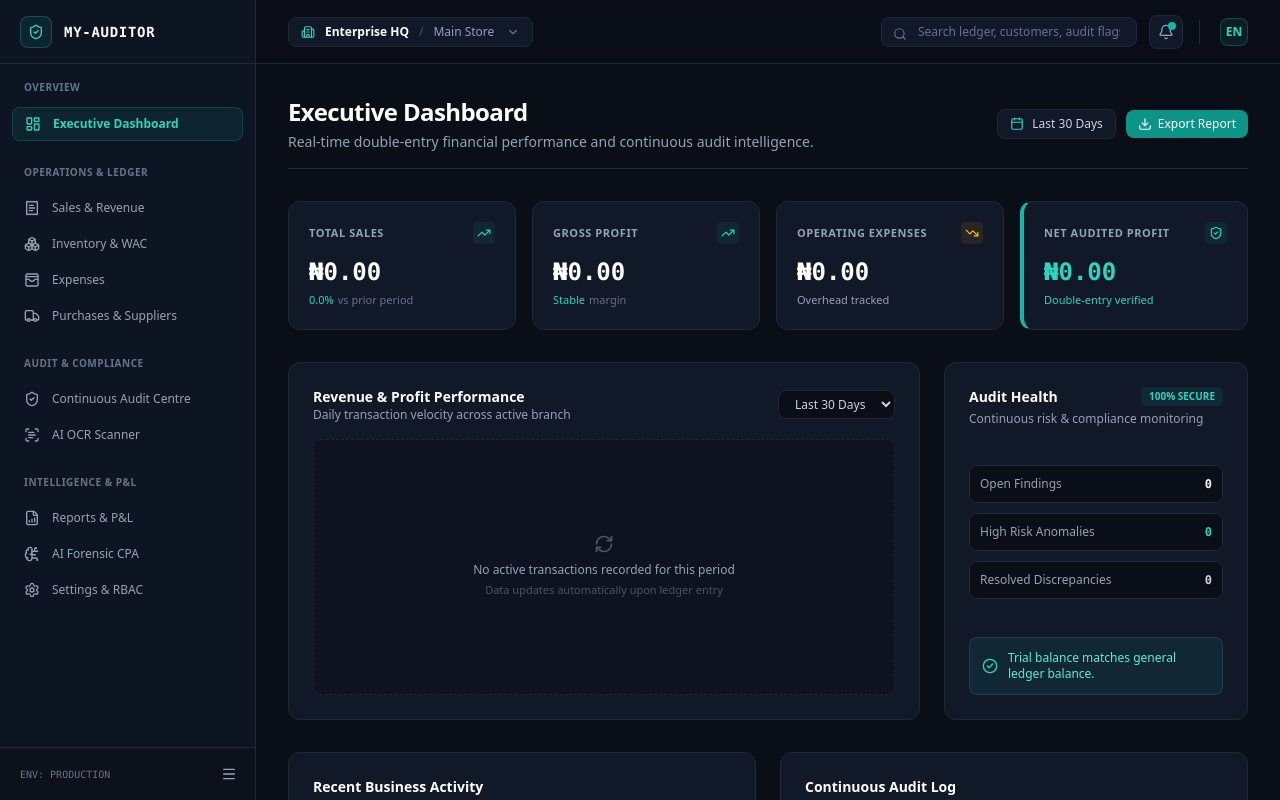
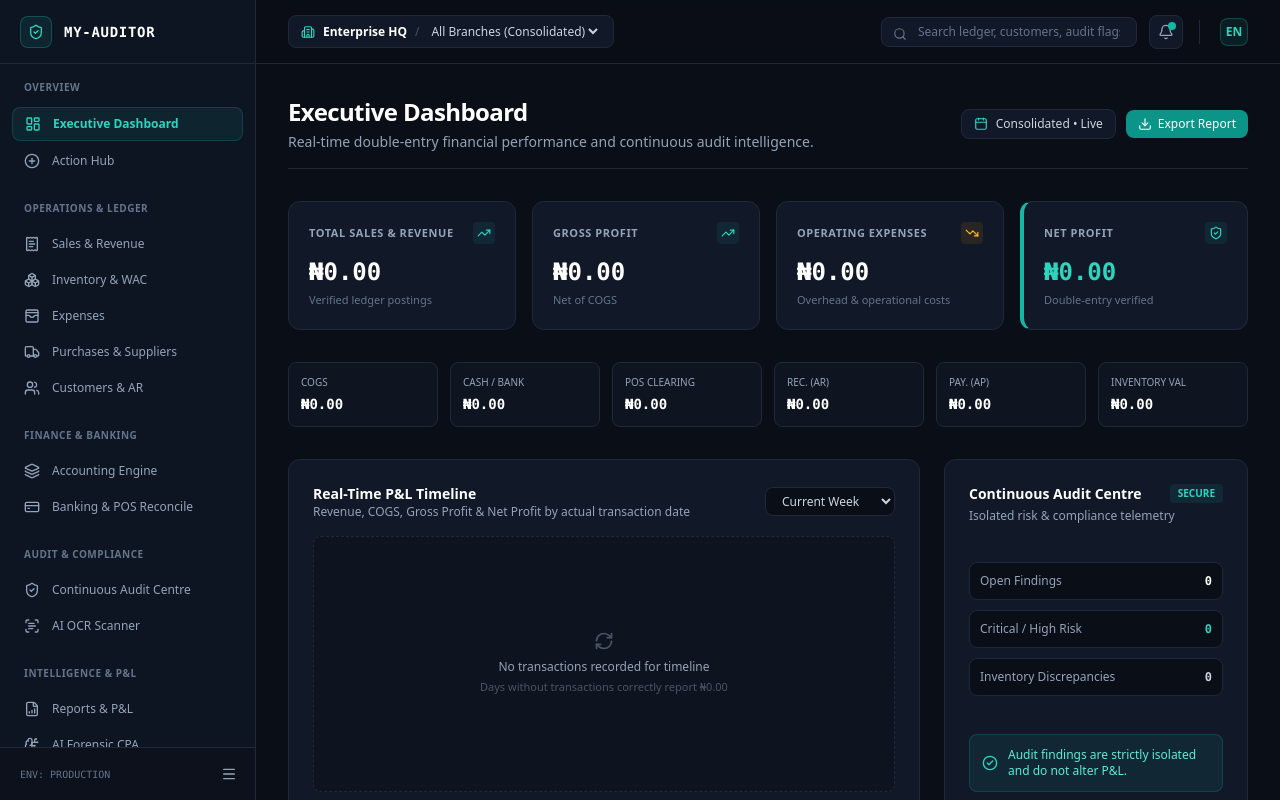
Before and after one commit to SIR-TRUTH/my-auditor-frontend, a Next.js app: page /dashboard in a window 1280 px wide. Shown: the top 800 px of the page. Built offline with nearby package versions, Linux system fonts and the light colour scheme.

Commit message:
feat: incorporate full 16-module MY-AUDITOR architecture with institutional UI and correct accounting isolation

```diff
--- a/src/components/AppShell.tsx
+++ b/src/components/AppShell.tsx
@@ -18,7 +18,10 @@ import {
   ChevronDown,
   Building2,
   Search,
-  LogOut
+  Users,
+  CreditCard,
+  PlusCircle,
+  Layers
 } from 'lucide-react';
 
 interface AppShellProps {
@@ -32,47 +35,61 @@ export default function AppShell({ children, title, subtitle, actions }: AppShel
   const router = useRouter();
   const [sidebarOpen, setSidebarOpen] = useState(false);
   const [collapsed, setCollapsed] = useState(false);
+  const [selectedBranch, setSelectedBranch] = useState('All Branches');
 
   const navigationGroups = [
     {
-      label: 'Overview',
+      label: 'OVERVIEW',
       items: [
         { name: 'Executive Dashboard', href: '/dashboard', icon: LayoutDashboard },
+        { name: 'Action Hub', href: '/dashboard/actions', icon: PlusCircle },
       ]
     },
     {
-      label: 'Operations & Ledger',
+      label: 'OPERATIONS & LEDGER',
       items: [
         { name: 'Sales & Revenue', href: '/dashboard/sales', icon: ReceiptText },
         { name: 'Inventory & WAC', href: '/dashboard/inventory', icon: Boxes },
         { name: 'Expenses', href: '/dashboard/expenses', icon: WalletCards },
         { name: 'Purchases & Suppliers', href: '/dashboard/purchases', icon: Truck },
+        { name: 'Customers & AR', href: '/dashboard/customers', icon: Users },
       ]
     },
     {
-      label: 'Audit & Compliance',
+      label: 'FINANCE & BANKING',
+      items: [
+        { name: 'Accounting Engine', href: '/dashboard/accounting', icon: Layers },
+        { name: 'Banking & POS Reconcile', href: '/dashboard/reconciliation', icon: CreditCard },
+      ]
+    },
+    {
+      label: 'AUDIT & COMPLIANCE',
       items: [
         { name: 'Continuous Audit Centre', href: '/dashboard/audit', icon: ShieldCheck },
         { name: 'AI OCR Scanner', href: '/dashboard/ocr', icon: ScanText },
       ]
     },
     {
-      label: 'Intelligence & P&L',
+      label: 'INTELLIGENCE & P&L',
       items: [
         { name: 'Reports & P&L', href: '/dashboard/reports', icon: FileBarChart },
         { name: 'AI Forensic CPA', href: '/dashboard/cpa', icon: BrainCircuit },
+      ]
+    },
+    {
+      label: 'MANAGEMENT',
+      items: [
+        { name: 'Branch Management', href: '/dashboard/branches', icon: Building2 },
         { name: 'Settings & RBAC', href: '/dashboard/settings', icon: Settings },
       ]
     }
   ];
 
   const businessName = typeof window !== 'undefined' ? localStorage.getItem('current_business_name') || 'Enterprise HQ' : 'Enterprise HQ';
-  const branchName = typeof window !== 'undefined' ? localStorage.getItem('current_branch_name') || 'Main Store' : 'Main Store';
 
   return (
     <div className="min-h-screen bg-[#0A0E17] text-[#F9FAFB] flex font-sans antialiased selection:bg-teal-500/30 selection:text-teal-300">
 
-      {/* Mobile Sidebar Overlay */}
       {sidebarOpen && (
         <div
           onClick={() => setSidebarOpen(false)}
@@ -80,13 +97,12 @@ export default function AppShell({ children, title, subtitle, actions }: AppShel
         />
       )}
 
-      {/* Enterprise Sidebar */}
+      {/* Institutional Sidebar */}
       <aside className={`
         fixed inset-y-0 left-0 z-50 bg-[#0E1522] border-r border-[#1F293B] flex flex-col transition-all duration-200
         ${collapsed ? 'w-20' : 'w-64'}
         ${sidebarOpen ? 'translate-x-0' : '-translate-x-full lg:translate-x-0'}
       `}>
-        {/* Brand Header */}
         <div className="h-16 px-5 border-b border-[#1F293B] flex items-center justify-between">
           <div className="flex items-center gap-3 overflow-hidden">
             <div className="w-8 h-8 rounded-lg bg-teal-500/10 border border-teal-500/30 text-teal-400 flex items-center justify-center font-bold shrink-0">
@@ -94,15 +110,11 @@ export default function AppShell({ children, title, subtitle, actions }: AppShel
             </div>
             {!collapsed && <span className="font-bold text-white text-sm tracking-wider uppercase font-mono">MY-AUDITOR</span>}
           </div>
-          <button
-            onClick={() => setSidebarOpen(false)}
-            className="lg:hidden text-slate-400 hover:text-white"
-          >
+          <button onClick={() => setSidebarOpen(false)} className="lg:hidden text-slate-400 hover:text-white">
             <X className="w-5 h-5" />
           </button>
         </div>
 
-        {/* Grouped Navigation */}
         <div className="flex-1 overflow-y-auto px-3 py-4 space-y-6 scrollbar-thin scrollbar-thumb-slate-800">
           {navigationGroups.map((group, idx) => (
             <div key={idx} className="space-y-1">
@@ -135,41 +147,42 @@ export default function AppShell({ children, title, subtitle, actions }: AppShel
           ))}
         </div>
 
-        {/* Sidebar Footer */}
         <div className="p-3 border-t border-[#1F293B] flex items-center justify-between bg-[#0A0E17]/50">
-          {!collapsed && (
-            <div className="text-[10px] font-mono text-slate-500 pl-2">ENV: PRODUCTION</div>
-          )}
+          {!collapsed && <div className="text-[10px] font-mono text-slate-500 pl-2">ENV: PRODUCTION</div>}
           <button
             onClick={() => setCollapsed(!collapsed)}
             className="p-1.5 rounded-md hover:bg-[#182234] text-slate-400 hover:text-white transition hidden lg:block"
-            title="Toggle Sidebar"
           >
             <Menu className="w-4 h-4" />
           </button>
         </div>
       </aside>
 
-      {/* Main Content Area */}
+      {/* Main Content */}
       <div className={`flex-1 flex flex-col min-w-0 transition-all duration-200 ${collapsed ? 'lg:pl-20' : 'lg:pl-64'}`}>
 
         {/* Top Header */}
         <header className="sticky top-0 z-30 h-16 bg-[#0A0E17]/90 backdrop-blur-md border-b border-[#1F293B] px-4 sm:px-8 flex items-center justify-between gap-4">
           <div className="flex items-center gap-4">
-            <button
-              onClick={() => setSidebarOpen(true)}
-              className="lg:hidden p-2 rounded-lg bg-[#111827] border border-[#1F293B] text-slate-300 hover:text-white"
-            >
+            <button onClick={() => setSidebarOpen(true)} className="lg:hidden p-2 rounded-lg bg-[#111827] border border-[#1F293B] text-slate-300">
               <Menu className="w-5 h-5" />
             </button>
 
-            {/* Business / Branch Context Selector Pill */}
-            <div className="flex items-center gap-2.5 px-3 py-1.5 rounded-lg bg-[#111827] border border-[#1F293B] text-xs">
+            {/* Branch Selector Dropdown */}
+            <div className="flex items-center gap-2 px-3 py-1.5 rounded-lg bg-[#111827] border border-[#1F293B] text-xs">
               <Building2 className="w-3.5 h-3.5 text-teal-400 shrink-0" />
-              <span className="font-semibold text-white truncate max-w-[150px]">{businessName}</span>
+              <span className="font-semibold text-white">{businessName}</span>
               <span className="text-slate-600">/</span>
-              <span className="text-slate-400 truncate max-w-[100px]">{branchName}</span>
-              <ChevronDown className="w-3.5 h-3.5 text-slate-500 ml-0.5" />
+              <select
+                value={selectedBranch}
+                onChange={(e) => setSelectedBranch(e.target.value)}
+                className="bg-transparent text-slate-300 font-medium focus:outline-none cursor-pointer"
+              >
+                <option value="All Branches">All Branches (Consolidated)</option>
+                <option value="Main Flagship Store">Main Flagship Store</option>
+                <option value="Ikeja Outlet">Ikeja Outlet</option>
+                <option value="Abuja Branch">Abuja Branch</option>
+              </select>
             </div>
           </div>
 
@@ -179,18 +192,18 @@ export default function AppShell({ children, title, subtitle, actions }: AppShel
               <input
                 type="text"
                 placeholder="Search ledger, customers, audit flags..."
-                className="w-64 bg-[#111827] border border-[#1F293B] rounded-lg pl-9 pr-4 py-1.5 text-xs text-white placeholder:text-slate-500 focus:outline-none focus:border-teal-500 transition"
+                className="w-64 bg-[#111827] border border-[#1F293B] rounded-lg pl-9 pr-4 py-1.5 text-xs text-white placeholder:text-slate-500 focus:outline-none focus:border-teal-500"
               />
             </div>
 
-            <button className="p-2 rounded-lg bg-[#111827] border border-[#1F293B] text-slate-400 hover:text-white relative transition">
+            <button className="p-2 rounded-lg bg-[#111827] border border-[#1F293B] text-slate-400 hover:text-white relative">
               <Bell className="w-4 h-4" />
               <span className="absolute top-1.5 right-1.5 w-2 h-2 rounded-full bg-teal-500" />
             </button>
 
             <div className="h-6 w-[1px] bg-[#1F293B] mx-1" />
 
-            <div className="flex items-center gap-2.5 pl-1">
+            <div className="flex items-center gap-2 pl-1">
               <div className="w-7 h-7 rounded-lg bg-teal-500/10 border border-teal-500/30 text-teal-400 flex items-center justify-center font-bold text-xs">
                 {businessName.substring(0, 2).toUpperCase()}
               </div>
@@ -198,7 +211,6 @@ export default function AppShell({ children, title, subtitle, actions }: AppShel
           </div>
         </header>
 
-        {/* Page Container */}
         <main className="flex-1 px-4 sm:px-8 py-8 max-w-7xl w-full mx-auto space-y-8">
           {(title || actions) && (
             <div className="flex flex-col sm:flex-row sm:items-center justify-between gap-4 pb-4 border-b border-[#1F293B]">
--- a/src/pages/dashboard/index.tsx
+++ b/src/pages/dashboard/index.tsx
@@ -7,10 +7,7 @@ import {
   Calendar,
   Download,
   RefreshCw,
-  ArrowUpRight,
-  CheckCircle2,
-  FileText,
-  AlertCircle
+  CheckCircle2
 } from 'lucide-react';
 
 export default function ExecutiveDashboard() {
@@ -18,7 +15,13 @@ export default function ExecutiveDashboard() {
     grossSales: 0.00,
     grossProfit: 0.00,
     operatingExpenses: 0.00,
-    netAuditedProfit: 0.00,
+    netProfit: 0.00,
+    cogs: 0.00,
+    cashBank: 0.00,
+    posClearing: 0.00,
+    accountsReceivable: 0.00,
+    accountsPayable: 0.00,
+    inventoryValue: 0.00,
   });
 
   const formatCurrency = (amount: number) => {
@@ -33,7 +36,7 @@ export default function ExecutiveDashboard() {
         <div className="flex items-center gap-2.5">
           <div className="hidden sm:flex items-center gap-2 px-3 py-1.5 rounded-lg bg-[#111827] border border-[#1F293B] text-xs text-slate-300">
             <Calendar className="w-3.5 h-3.5 text-teal-400" />
-            <span>Last 30 Days</span>
+            <span>Consolidated • Live</span>
           </div>
           <button className="px-3 py-1.5 rounded-lg bg-teal-600 hover:bg-teal-500 text-white font-medium text-xs flex items-center gap-1.5 transition shadow-sm">
             <Download className="w-3.5 h-3.5" /> Export Report
@@ -41,23 +44,19 @@ export default function ExecutiveDashboard() {
         </div>
       }
     >
-      {/* FINANCIAL KPI METRICS ROW */}
+      {/* PRIMARY KPI ROW */}
       <div className="grid grid-cols-1 sm:grid-cols-2 lg:grid-cols-4 gap-4">
-        {/* Total Sales */}
         <div className="bg-[#111827] border border-[#1F293B] rounded-xl p-5 space-y-3 shadow-xs">
           <div className="flex items-center justify-between">
-            <span className="text-[11px] font-bold text-slate-400 uppercase tracking-wider">Total Sales</span>
+            <span className="text-[11px] font-bold text-slate-400 uppercase tracking-wider">Total Sales & Revenue</span>
             <span className="p-1 rounded bg-teal-500/10 text-teal-400"><TrendingUp className="w-3.5 h-3.5" /></span>
           </div>
           <div>
             <div className="text-xl sm:text-2xl font-bold text-white font-mono">{formatCurrency(metrics.grossSales)}</div>
-            <div className="text-[11px] text-slate-500 mt-1 flex items-center gap-1">
-              <span className="text-teal-400 font-medium">0.0%</span> vs prior period
-            </div>
+            <div className="text-[11px] text-slate-500 mt-1">Verified ledger postings</div>
           </div>
         </div>
 
-        {/* Gross Profit */}
         <div className="bg-[#111827] border border-[#1F293B] rounded-xl p-5 space-y-3 shadow-xs">
           <div className="flex items-center justify-between">
             <span className="text-[11px] font-bold text-slate-400 uppercase tracking-wider">Gross Profit</span>
@@ -65,13 +64,10 @@ export default function ExecutiveDashboard() {
           </div>
           <div>
             <div className="text-xl sm:text-2xl font-bold text-white font-mono">{formatCurrency(metrics.grossProfit)}</div>
-            <div className="text-[11px] text-slate-500 mt-1 flex items-center gap-1">
-              <span className="text-teal-400 font-medium">Stable</span> margin
-            </div>
+            <div className="text-[11px] text-slate-500 mt-1">Net of COGS</div>
           </div>
         </div>
 
-        {/* Operating Expenses */}
         <div className="bg-[#111827] border border-[#1F293B] rounded-xl p-5 space-y-3 shadow-xs">
           <div className="flex items-center justify-between">
             <span className="text-[11px] font-bold text-slate-400 uppercase tracking-wider">Operating Expenses</span>
@@ -79,55 +75,78 @@ export default function ExecutiveDashboard() {
           </div>
           <div>
             <div className="text-xl sm:text-2xl font-bold text-white font-mono">{formatCurrency(metrics.operatingExpenses)}</div>
-            <div className="text-[11px] text-slate-500 mt-1 flex items-center gap-1">
-              <span className="text-slate-400 font-medium">Overhead tracked</span>
-            </div>
+            <div className="text-[11px] text-slate-500 mt-1">Overhead & operational costs</div>
           </div>
         </div>
 
-        {/* Net Audited Profit */}
         <div className="bg-[#111827] border border-[#1F293B] rounded-xl p-5 space-y-3 shadow-xs border-l-4 border-l-teal-500">
           <div className="flex items-center justify-between">
-            <span className="text-[11px] font-bold text-slate-400 uppercase tracking-wider">Net Audited Profit</span>
+            <span className="text-[11px] font-bold text-slate-400 uppercase tracking-wider">Net Profit</span>
             <span className="p-1 rounded bg-teal-500/10 text-teal-400"><ShieldCheck className="w-3.5 h-3.5" /></span>
           </div>
           <div>
-            <div className="text-xl sm:text-2xl font-bold text-teal-400 font-mono">{formatCurrency(metrics.netAuditedProfit)}</div>
-            <div className="text-[11px] text-slate-500 mt-1 flex items-center gap-1">
-              <span className="text-teal-400 font-medium">Double-entry verified</span>
-            </div>
+            <div className="text-xl sm:text-2xl font-bold text-teal-400 font-mono">{formatCurrency(metrics.netProfit)}</div>
+            <div className="text-[11px] text-slate-500 mt-1">Double-entry verified</div>
           </div>
         </div>
       </div>
 
-      {/* SECOND ROW: Performance Chart (65%) & Audit Health (35%) */}
+      {/* SECONDARY BALANCE INDICATORS */}
+      <div className="grid grid-cols-2 sm:grid-cols-3 lg:grid-cols-6 gap-3">
+        <div className="bg-[#111827]/60 border border-[#1F293B] rounded-lg p-3">
+          <div className="text-[10px] text-slate-400 uppercase font-medium">COGS</div>
+          <div className="text-sm font-bold text-white font-mono mt-1">{formatCurrency(metrics.cogs)}</div>
+        </div>
+        <div className="bg-[#111827]/60 border border-[#1F293B] rounded-lg p-3">
+          <div className="text-[10px] text-slate-400 uppercase font-medium">Cash / Bank</div>
+          <div className="text-sm font-bold text-white font-mono mt-1">{formatCurrency(metrics.cashBank)}</div>
+        </div>
+        <div className="bg-[#111827]/60 border border-[#1F293B] rounded-lg p-3">
+          <div className="text-[10px] text-slate-400 uppercase font-medium">POS Clearing</div>
+          <div className="text-sm font-bold text-white font-mono mt-1">{formatCurrency(metrics.posClearing)}</div>
+        </div>
+        <div className="bg-[#111827]/60 border border-[#1F293B] rounded-lg p-3">
+          <div className="text-[10px] text-slate-400 uppercase font-medium">Rec. (AR)</div>
+          <div className="text-sm font-bold text-white font-mono mt-1">{formatCurrency(metrics.accountsReceivable)}</div>
+        </div>
+        <div className="bg-[#111827]/60 border border-[#1F293B] rounded-lg p-3">
+          <div className="text-[10px] text-slate-400 uppercase font-medium">Pay. (AP)</div>
+          <div className="text-sm font-bold text-white font-mono mt-1">{formatCurrency(metrics.accountsPayable)}</div>
+        </div>
+        <div className="bg-[#111827]/60 border border-[#1F293B] rounded-lg p-3">
+          <div className="text-[10px] text-slate-400 uppercase font-medium">Inventory Val</div>
+          <div className="text-sm font-bold text-white font-mono mt-1">{formatCurrency(metrics.inventoryValue)}</div>
+        </div>
+      </div>
+
+      {/* THIRD ROW: P&L Timeline (65%) & Audit Centre (35%) */}
       <div className="grid grid-cols-1 lg:grid-cols-3 gap-6">
         <div className="lg:col-span-2 bg-[#111827] border border-[#1F293B] rounded-xl p-6 space-y-4 shadow-xs">
           <div className="flex items-center justify-between">
             <div>
-              <h2 className="text-sm font-bold text-white">Revenue & Profit Performance</h2>
-              <p className="text-xs text-slate-400">Daily transaction velocity across active branch</p>
+              <h2 className="text-sm font-bold text-white">Real-Time P&L Timeline</h2>
+              <p className="text-xs text-slate-400">Revenue, COGS, Gross Profit & Net Profit by actual transaction date</p>
             </div>
             <select className="bg-[#0A0E17] border border-[#1F293B] rounded-lg px-3 py-1 text-xs text-slate-300 focus:outline-none">
-              <option>Last 30 Days</option>
-              <option>Quarterly</option>
+              <option>Current Week</option>
+              <option>Current Month</option>
             </select>
           </div>
 
           <div className="h-64 flex flex-col items-center justify-center text-center border border-dashed border-[#1F293B] rounded-lg bg-[#0A0E17]/40 p-6">
             <RefreshCw className="w-5 h-5 text-slate-600 mb-2 animate-spin-slow" />
-            <span className="text-xs font-medium text-slate-400">No active transactions recorded for this period</span>
-            <span className="text-[11px] text-slate-600 mt-1">Data updates automatically upon ledger entry</span>
+            <span className="text-xs font-medium text-slate-400">No transactions recorded for timeline</span>
+            <span className="text-[11px] text-slate-600 mt-1">Days without transactions correctly report ₦0.00</span>
           </div>
         </div>
 
         <div className="bg-[#111827] border border-[#1F293B] rounded-xl p-6 space-y-5 shadow-xs flex flex-col justify-between">
           <div className="space-y-1">
             <div className="flex items-center justify-between">
-              <h2 className="text-sm font-bold text-white">Audit Health</h2>
-              <span className="px-2 py-0.5 rounded bg-teal-500/10 text-teal-400 text-[10px] font-bold">100% SECURE</span>
+              <h2 className="text-sm font-bold text-white">Continuous Audit Centre</h2>
+              <span className="px-2 py-0.5 rounded bg-teal-500/10 text-teal-400 text-[10px] font-bold">SECURE</span>
             </div>
-            <p className="text-xs text-slate-400">Continuous risk & compliance monitoring</p>
+            <p className="text-xs text-slate-400">Isolated risk & compliance telemetry</p>
           </div>
 
           <div className="space-y-2.5">
@@ -136,35 +155,18 @@ export default function ExecutiveDashboard() {
               <span className="font-bold text-white font-mono">0</span>
             </div>
             <div className="flex items-center justify-between p-2.5 rounded-lg bg-[#0A0E17] border border-[#1F293B] text-xs">
-              <span className="text-slate-400">High Risk Anomalies</span>
+              <span className="text-slate-400">Critical / High Risk</span>
               <span className="font-bold text-teal-400 font-mono">0</span>
             </div>
             <div className="flex items-center justify-between p-2.5 rounded-lg bg-[#0A0E17] border border-[#1F293B] text-xs">
-              <span className="text-slate-400">Resolved Discrepancies</span>
+              <span className="text-slate-400">Inventory Discrepancies</span>
               <span className="font-bold text-slate-300 font-mono">0</span>
             </div>
           </div>
 
           <div className="p-3 rounded-lg bg-teal-500/10 border border-teal-500/20 text-xs text-teal-300 flex items-center gap-2.5">
             <CheckCircle2 className="w-4 h-4 shrink-0 text-teal-400" />
-            <span>Trial balance matches general ledger balance.</span>
-          </div>
-        </div>
-      </div>
-
-      {/* THIRD ROW: Activity Feeds */}
-      <div className="grid grid-cols-1 lg:grid-cols-2 gap-6">
-        <div className="bg-[#111827] border border-[#1F293B] rounded-xl p-6 space-y-4 shadow-xs">
-          <h2 className="text-sm font-bold text-white">Recent Business Activity</h2>
-          <div className="h-40 flex items-center justify-center text-xs text-slate-500 border border-dashed border-[#1F293B] rounded-lg">
-            No recent activity logged.
-          </div>
-        </div>
-
-        <div className="bg-[#111827] border border-[#1F293B] rounded-xl p-6 space-y-4 shadow-xs">
-          <h2 className="text-sm font-bold text-white">Continuous Audit Log</h2>
-          <div className="h-40 flex items-center justify-center text-xs text-slate-500 border border-dashed border-[#1F293B] rounded-lg">
-            System integrity verified. No flags.
+            <span>Audit findings are strictly isolated and do not alter P&L.</span>
           </div>
         </div>
       </div>
```
